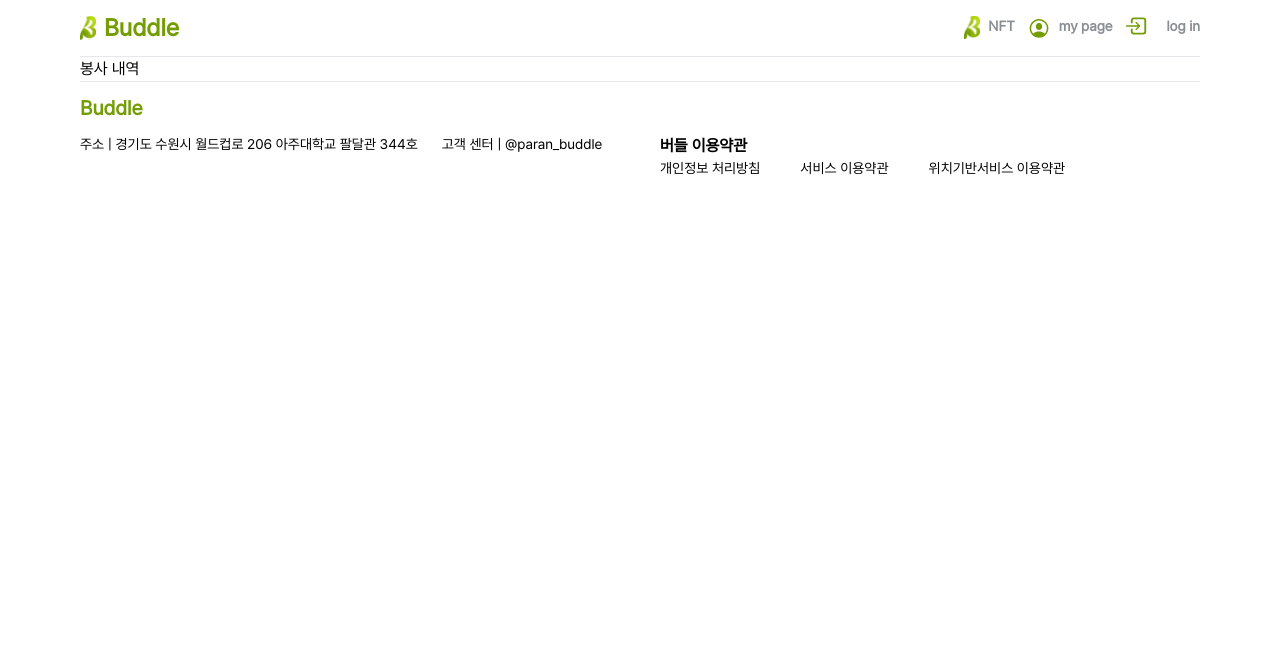
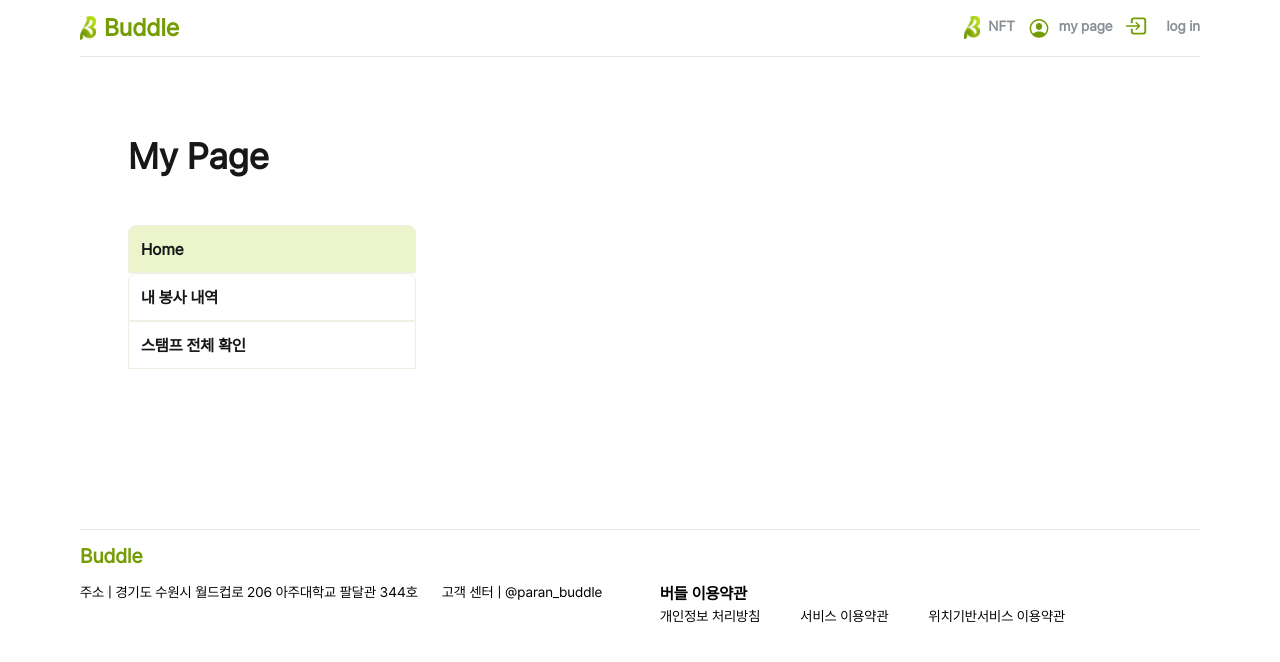
Before and after one commit to BuddlIes/FrontEnd, a React (Vite) app: page /mypage/VolHistory in a window 1280 px wide. Shown: the top 662 px of the page. Built offline with nearby package versions, Linux system fonts and the light colour scheme.

Commit message:
feat:redux 설치

```diff
--- a/package.json
+++ b/package.json
@@ -13,6 +13,7 @@
     "@mui/icons-material": "^5.14.12",
     "@mui/material": "^5.14.12",
     "@react-navigation/native": "^6.1.8",
+    "@reduxjs/toolkit": "^1.9.7",
     "@stomp/stompjs": "^7.0.0",
     "axios": "^1.6.0",
     "base-64": "^1.0.0",
@@ -22,7 +23,9 @@
     "react-file-base64": "^1.0.3",
     "react-gauge-chart": "^0.4.1",
     "react-modal": "^3.16.1",
+    "react-redux": "^8.1.3",
     "react-router-dom": "^6.16.0",
+    "redux": "^4.2.1",
     "socket.io-client": "^4.7.2",
     "sockjs-client": "^1.6.1",
     "ws": "^8.14.2"
--- a/src/App.jsx
+++ b/src/App.jsx
@@ -15,8 +15,7 @@
 import ChatPage from "./pages/ChatPage";
 import MyPage from "./pages/MyPage";
 import StampPage from "./pages/MyPage/Components/LeftSide/stampPage";
-import VolHistory from "./pages/MyPage/Components/LeftSide/VolHistory";
-
+import VolHistory from "./pages/VolHistory";
 function App() {
   return (
     <div className="w-full ">
--- a/src/Components/Bottom/index.jsx
+++ b/src/Components/Bottom/index.jsx
@@ -2,7 +2,7 @@
 
 function Bottom() {
   return (
-    <div className="border-t bottom-0 bg-white w-full h-1/6 mb-1">
+    <div className="border-t bg-white w-full h-1/6 mb-1 mt-40">
       <div className="text-main text-xl  font-semibold pb-3 pt-3 flex-1">
         Buddle
       </div>
--- a/src/pages/MainPage/Components/Card/BelowBtn/index.jsx
+++ b/src/pages/MainPage/Components/Card/BelowBtn/index.jsx
@@ -2,7 +2,7 @@
 
 function BelowBtn(props) {
   return (
-    <div className="text-white bg-main h-6 text-xs pt-1 pl-2.5 rounded-2xl w-16">
+    <div className="text-white bg-main h-6 text-xs pt-1 px-4 rounded-2xl max-w-fit ">
       <div>{props.name}</div>
     </div>
   );
--- a/src/pages/MyPage/Components/LeftSide/VolHistory/index.jsx
+++ /dev/null
@@ -1,12 +0,0 @@
-// 봉사내역
-import React from "react";
-
-function VolHistory() {
-    return (
-        <div>
-            <div>봉사 내역</div>
-        </div>
-    );
-}
-
-export default VolHistory;
--- a/src/pages/MyPage/Components/LeftSide/index.jsx
+++ b/src/pages/MyPage/Components/LeftSide/index.jsx
@@ -1,20 +1,47 @@
 //LeftSide
-import React from "react";
+import React, { useState } from "react";
 import { Link } from "react-router-dom";
 
 function LeftSide() {
+  const [selected, setSelected] = useState("home");
+  const onClickHandler = (e) => {
+    console.log(e.target.id);
+    setSelected(e.target.id);
+    console.log(selected);
+  };
   return (
     <div className="w-72 h-full ml-12 mr-8 mt-20 flex flex-col">
-            <div className="text-4xl font-semibold mb-12 text-[#161718]">
-                My Page
-            </div>
-            <div className="w-72 h-12 bg-[#9fc70033] rounded-t-lg p-3 text-base font-semibold text-[#161718]">
+      <div className="text-4xl font-semibold mb-12 text-[#161718]">My Page</div>
+      <Link to="/mypage">
+        <button
+          id="home"
+          className={`${
+            selected === "home" ? "bg-[#9fc70033]" : "bg-white"
+          } w-72 h-12 rounded-t-lg p-3 text-base font-semibold text-[#161718] border border-[#EFEFE4] text-left`}
+          onClick={(e) => onClickHandler(e)}
+        >
           Home
-            </div>
-            <Link to="/mypage/VolHistory" className="w-72 h-12 border border-[#EFEFE4] p-3 text-base font-semibold text-[#161718]">
+        </button>
+      </Link>
+
+      <Link
+        to="/mypage/VolHistory"
+        id="history"
+        className={`${
+          selected === "history" ? "bg-[#9fc70033]" : ""
+        } w-72 h-12 rounded-t-lg p-3 text-base font-semibold text-[#161718] border border-[#EFEFE4] text-left`}
+        onClick={(target) => onClickHandler(target)}
+      >
         내 봉사 내역
       </Link>
-            <Link to="/mypage/StampPage" className="w-72 h-12 border border-[#EFEFE4] p-3 text-base font-semibold text-[#161718]">
+      <Link
+        to="/mypage/StampPage"
+        id="stamp"
+        className={`${
+          selected === 2 ? "bg-[#9fc70033]" : ""
+        } w-72 h-12 border border-[#EFEFE4] p-3 text-base font-semibold text-[#161718]`}
+        onClick={(target) => onClickHandler(target)}
+      >
         스탬프 전체 확인
       </Link>
     </div>
--- a/src/pages/NFTPage/index.jsx
+++ b/src/pages/NFTPage/index.jsx
@@ -7,8 +7,8 @@
 
 function NFTPage() {
   return (
-    <div className="w-full h-full flex flex-row">
-      <div className="grow flex flex-col items-center h-screen">
+    <div className="w-full flex flex-row">
+      <div className="grow flex flex-col items-center">
         <div className="max-w-3xl mx-auto">
           <BudStatus />
           <FirstNFT />
--- /dev/null
+++ b/src/pages/VolHistory/index.jsx
@@ -0,0 +1,14 @@
+// 봉사내역
+import React from "react";
+import LeftSide from "../MyPage/Components/LeftSide";
+function VolHistory() {
+  return (
+    <div>
+      <div>
+        <LeftSide />
+      </div>
+    </div>
+  );
+}
+
+export default VolHistory;
```
Also changed, not shown: 1 other file (tests, documents, lock files or other folders). Lines whose indentation alone changed are shown as unchanged.
